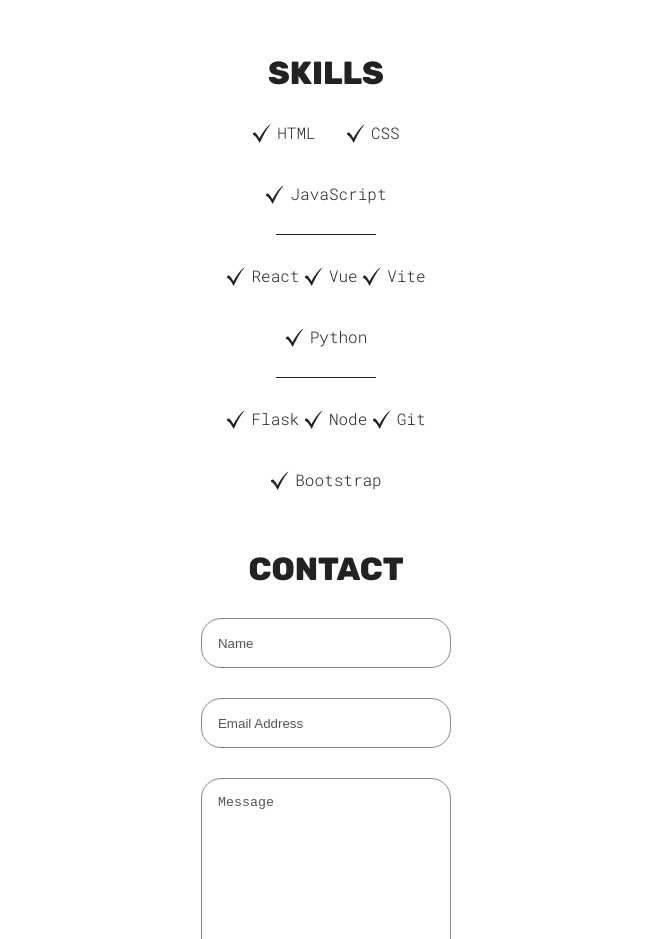
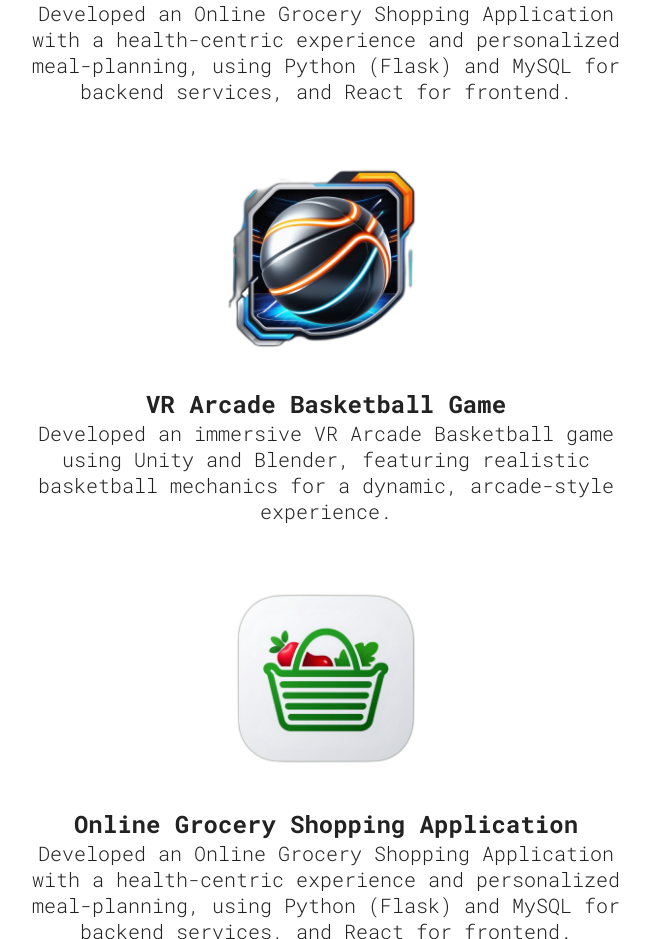
Before and after one commit to EJG2023/Eli-Joseph-Garing-Portfolio-Updated, a React (Vite) app: page / in a window 1280 px wide. Shown: the part 1713-2652 px from the top of the page, without its empty margins (314-964 px from the left). Built offline with nearby package versions, Linux system fonts and the light colour scheme.

Commit message:
added media queries for dynamic view, might change the spacings between sections

```diff
--- a/src/App.css
+++ b/src/App.css
@@ -66,3 +66,33 @@
 .hover{
     cursor:pointer;
 }
+
+@media (width >= 800px) {
+    #root{
+        gap: 100px;
+    }
+    h1{
+        font-size: 40px;
+    }
+    h2,h3{
+        font-size: 24px;
+    }
+    p {
+        font-size: 20px;
+    }
+    .sectionTitle {
+        margin-bottom: 60px;
+    }
+
+    @media (width >= 1400px) {
+        #root{
+            gap: 200px;
+        }
+        h1{
+            font-size: 48px;
+        }
+        .sectionTitle {
+            margin-bottom: 75px;
+        }
+    }
+}
--- a/src/sections/Contact/ContactStyles.module.css
+++ b/src/sections/Contact/ContactStyles.module.css
@@ -57,3 +57,19 @@
     transform: translateY(2px);
     box-shadow: 0 2px 2px rgba(0, 0, 0, 0.25);
 }
+
+@media (width >= 800px){
+    textarea, input:not([type="submit"]){
+        width: 600px;
+        font-size: 20px;
+    }
+    form{
+        gap: 40px;
+    }
+}
+
+@media (width >= 1400px){
+    textarea, input:not([type="submit"]){
+        width: 800px;
+    }
+}
--- a/src/sections/Hero/HeroStyles.module.css
+++ b/src/sections/Hero/HeroStyles.module.css
@@ -6,6 +6,7 @@
     text-align: center;
     height: 100dvh;
     min-height: 500px;
+    /* margin-top: -150px; */
 
     .hero {
       max-width: 700px;
@@ -59,7 +60,8 @@
 
   .colorMode {
     position: absolute;
-    right: 0;
+    /* right: 0; */
+    left: 0;
     width: 25px;
   }
 
@@ -78,3 +80,27 @@
     justify-content: center;
     gap: 20px;
   }
+
+  @media (width >= 800px) {
+    .container{
+       flex-direction: row;
+       align-items: center;
+      justify-content: space-evenly;
+
+      .hero{
+         max-width: 350px;
+         width: 350px;
+
+      }
+    }
+  }
+
+  @media (width >= 1400px) {
+    .container{
+      .hero{
+        max-width: 400px;
+        width: 400px;
+        margin-right: -350px;
+      }
+    }
+  }
--- a/src/sections/Projects/ProjectStyles.module.css
+++ b/src/sections/Projects/ProjectStyles.module.css
@@ -4,7 +4,7 @@
     text-align: center;
 
     /* adjust gap between section */
-    /* margin: -110px; */
+    /* margin-top: -250px; */
 
     img {
         max-width: 250px;
@@ -24,16 +24,27 @@
         transform: scale(1.05);
     }
 
-    .projectsContainer{
-        display:flex;
-        flex-direction: column;
-        align-items: center;
-        gap: 30px;
-    }
+
 }
 
-/* mgiht change*/
+.projectsContainer{
+    display:flex;
+    flex-direction: column;
+    align-items: center;
+    gap: 30px;
+}
+
+/* might change*/
 .description {
     max-width: 50ch;
     align-self: center;
   }
+
+  @media(width >= 800px){
+    .projectsContainer{
+        flex-direction: row;
+        flex-wrap: wrap;
+        justify-content: space-evenly;
+        padding: 0 30px;
+    }
+  }
--- a/src/sections/Projects/Projects.jsx
+++ b/src/sections/Projects/Projects.jsx
@@ -12,6 +12,8 @@
             <ProjectCard src={ArcadeIcon}
             link="https://github.com/EJG2023/VR-Arcade-Basketball-Application"
             h3="VR Arcade Basketball Game"
+
+            // Keep paragraph into 3 lines max for display
             p="Developed an immersive VR Arcade Basketball game using Unity and Blender, featuring
                realistic basketball mechanics for a dynamic, arcade-style experience."
             />
@@ -19,7 +21,19 @@
             link="https://github.com/EJG2023/Online-Grocery-Application-Project"
             h3="Online Grocery Shopping Application"
             p="Developed an Online Grocery Shopping Application with a health-centric experience and
-            personalized meal-planning, using Python (Flask) and MySQL for backend services, and React for a responsive frontend."
+            personalized meal-planning, using Python (Flask) and MySQL for backend services, and React for frontend."
+            />
+            <ProjectCard src={ArcadeIcon}
+            link="https://github.com/EJG2023/VR-Arcade-Basketball-Application"
+            h3="VR Arcade Basketball Game"
+            p="Developed an immersive VR Arcade Basketball game using Unity and Blender, featuring
+               realistic basketball mechanics for a dynamic, arcade-style experience."
+            />
+             <ProjectCard src={BasketIcon}
+            link="https://github.com/EJG2023/Online-Grocery-Application-Project"
+            h3="Online Grocery Shopping Application"
+            p="Developed an Online Grocery Shopping Application with a health-centric experience and
+            personalized meal-planning, using Python (Flask) and MySQL for backend services, and React for frontend."
             />
         </div>
 
--- a/src/sections/Skills/SkillsStyles.module.css
+++ b/src/sections/Skills/SkillsStyles.module.css
@@ -34,3 +34,17 @@
     background-color: var(--text-color);
     margin: 30px auto;
 }
+
+@media(width >= 800px){
+    .skillList{
+        max-width: fit-content;
+        gap: 30px;
+
+        p{
+            font-size: 20px;
+        }
+    }
+    hr{
+        width: 300px;
+    }
+  }
```
